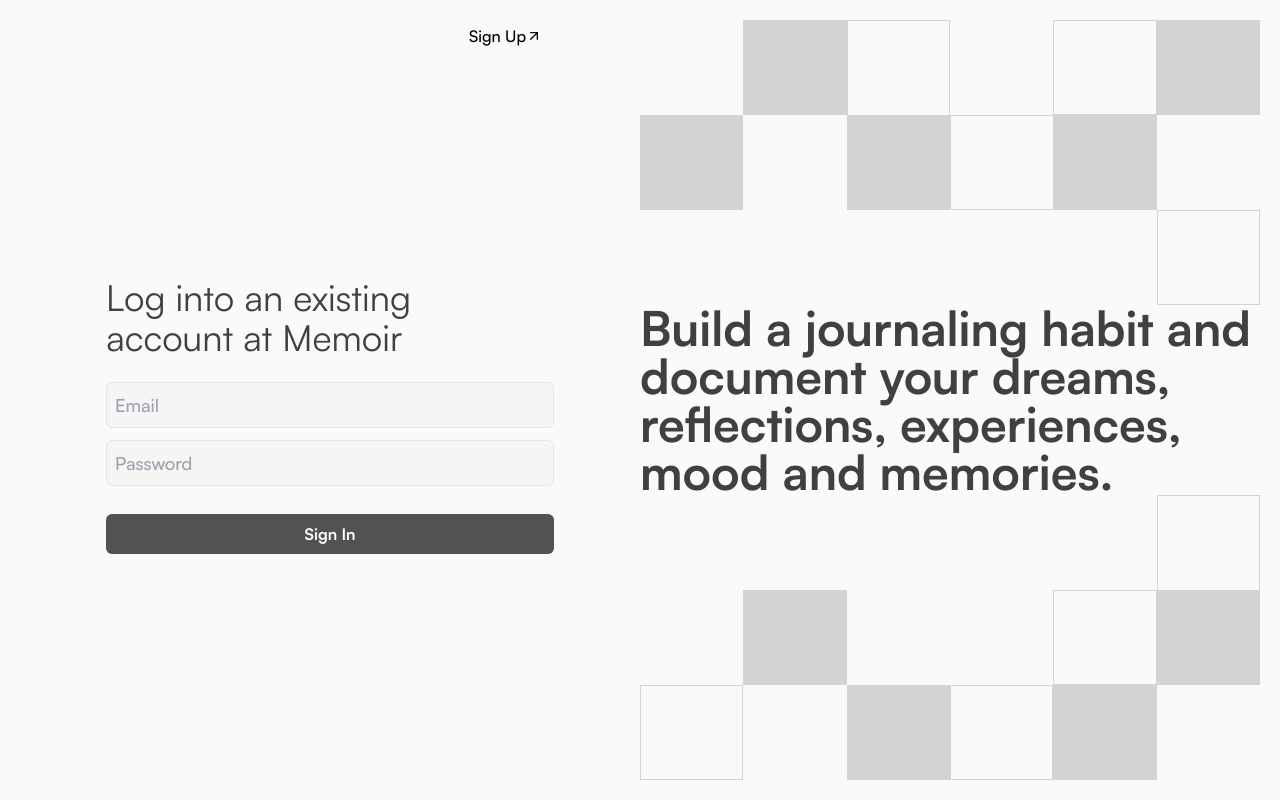
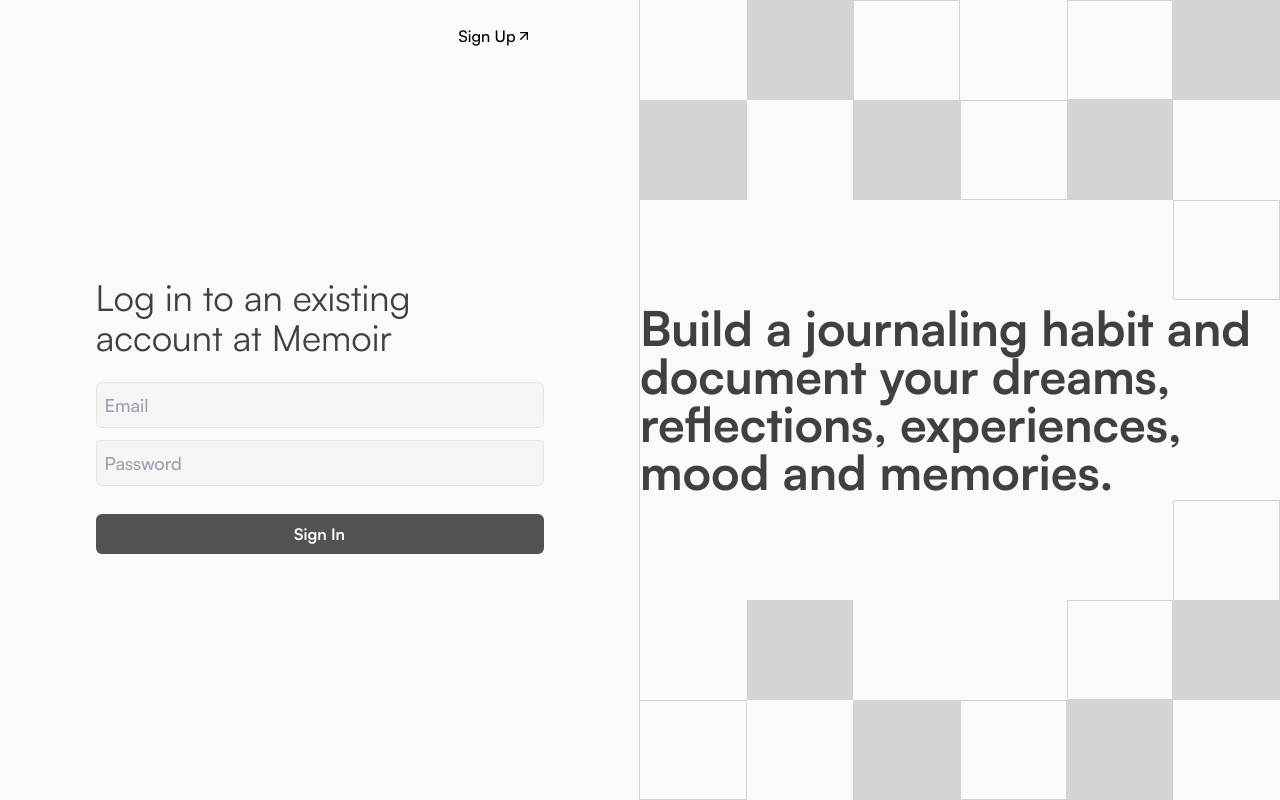
Before and after one commit to huilensolis/memoir, a Next.js app in the folder apps/client/: page /auth/sign-in in a window 1280 px wide. Built offline with nearby package versions, Linux system fonts and the light colour scheme; no server answers.

Commit message:
feat(client): 54 add middle line on auth layout

```diff
--- a/apps/client/src/app/auth/layout.tsx
+++ b/apps/client/src/app/auth/layout.tsx
@@ -11,8 +11,8 @@ export default async function AuthLayout({
 }) {
   return (
     <WithUserNotAuthenticated redirectUrl={ClientRoutingService.app.home}>
-      <div className="grid xl:grid-cols-2 grid-cols-1 grid-rows-1 w-full max-w-[110rem] max-h-[60rem] h-screen p-5">
-        <section className="flex flex-col items-center justify-center h-full w-full">
+      <div className="grid xl:grid-cols-2 grid-cols-1 grid-rows-1 w-full max-w-[110rem] max-h-[60rem] h-screen">
+        <section className="flex flex-col items-center justify-center h-full w-full xl:border-r xl:border-neutral-300 py-5">
           {children}
         </section>
         <section className="w-full h-full xl:flex hidden relative max-h-screen">
@@ -30,7 +30,7 @@ export default async function AuthLayout({
             <li className="w-full h-full bg-neutral-300"></li>
             <li className="col-span-5 w-full h-full opacity-0"></li>
             <li className="w-full h-full border border-neutral-300"></li>
-            <li className="w-full h-full col-span-6 row-span-2 flex items-center justify-start">
+            <li className="w-full h-full col-span-6 row-span-2 flex items-center justify-center">
               <h2 className="text-balance text-neutral-700 font-bold text-5xl max-w-2xl w-full">
                 Build a journaling habit and document your dreams, reflections,
                 experiences, mood and memories.
@@ -44,7 +44,7 @@ export default async function AuthLayout({
             <li className="w-full h-full border-y border-neutral-300 opacity-0"></li>
             <li className="w-full h-full border border-neutral-300"></li>
             <li className="w-full h-full bg-neutral-300"></li>
-            <li className="w-full h-full border border-neutral-300"></li>
+            <li className="w-full h-full border-t border-r border-b border-neutral-300"></li>
             <li className="w-full h-full opacity-0"></li>
             <li className="w-full h-full bg-neutral-300"></li>
             <li className="w-full h-full border border-neutral-300"></li>
--- a/apps/client/src/app/auth/sign-in/page.tsx
+++ b/apps/client/src/app/auth/sign-in/page.tsx
@@ -17,7 +17,7 @@ export default function SignInPage() {
       </nav>
       <article className="w-full max-w-md h-full flex flex-col gap-6 items-center justify-center">
         <h1 className="text-4xl w-full font-medium text-neutral-700 text-balance">
-          Log into an existing account at Memoir
+          Log in to an existing account at Memoir
         </h1>
         <section className="w-full">
           <SignInForm />
```
